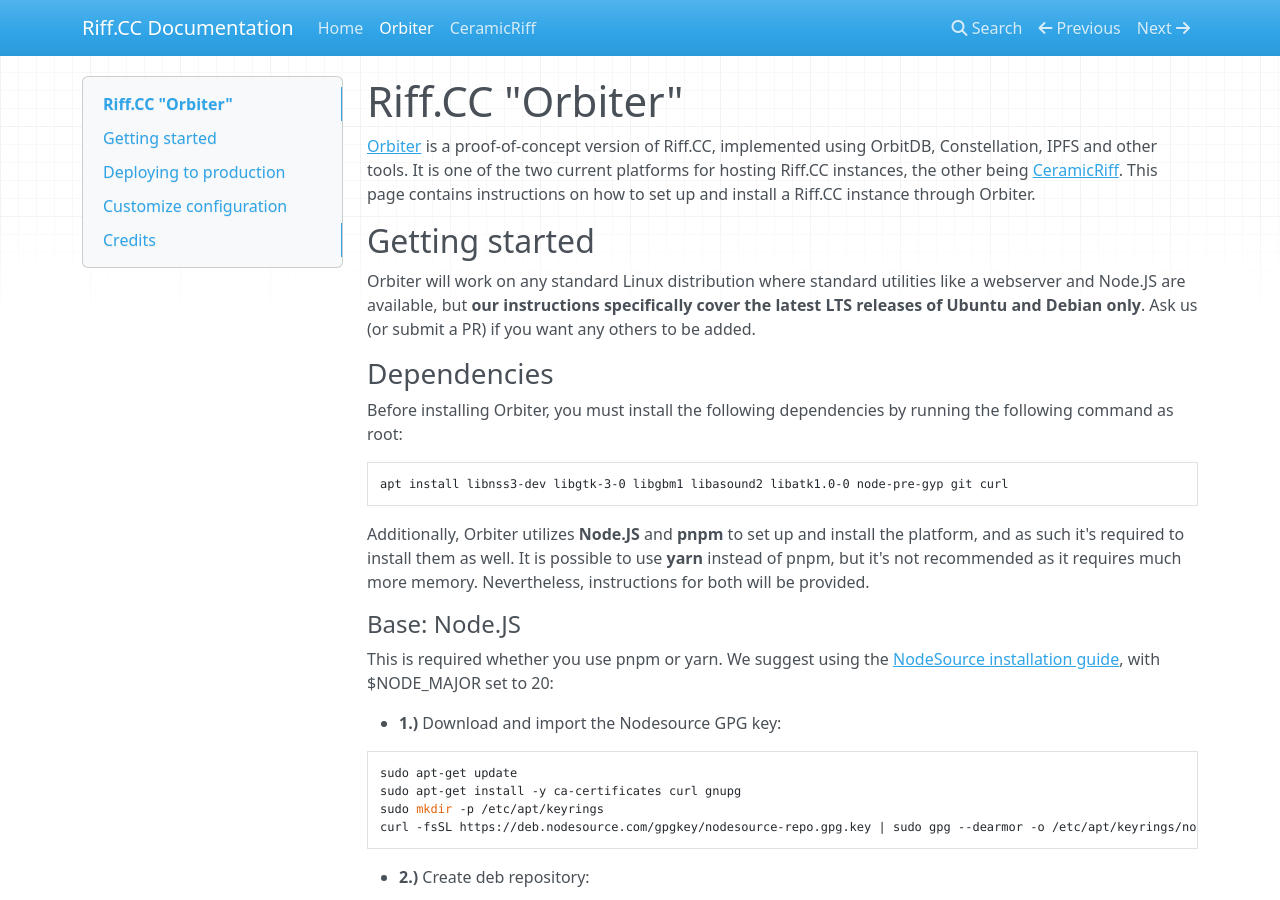
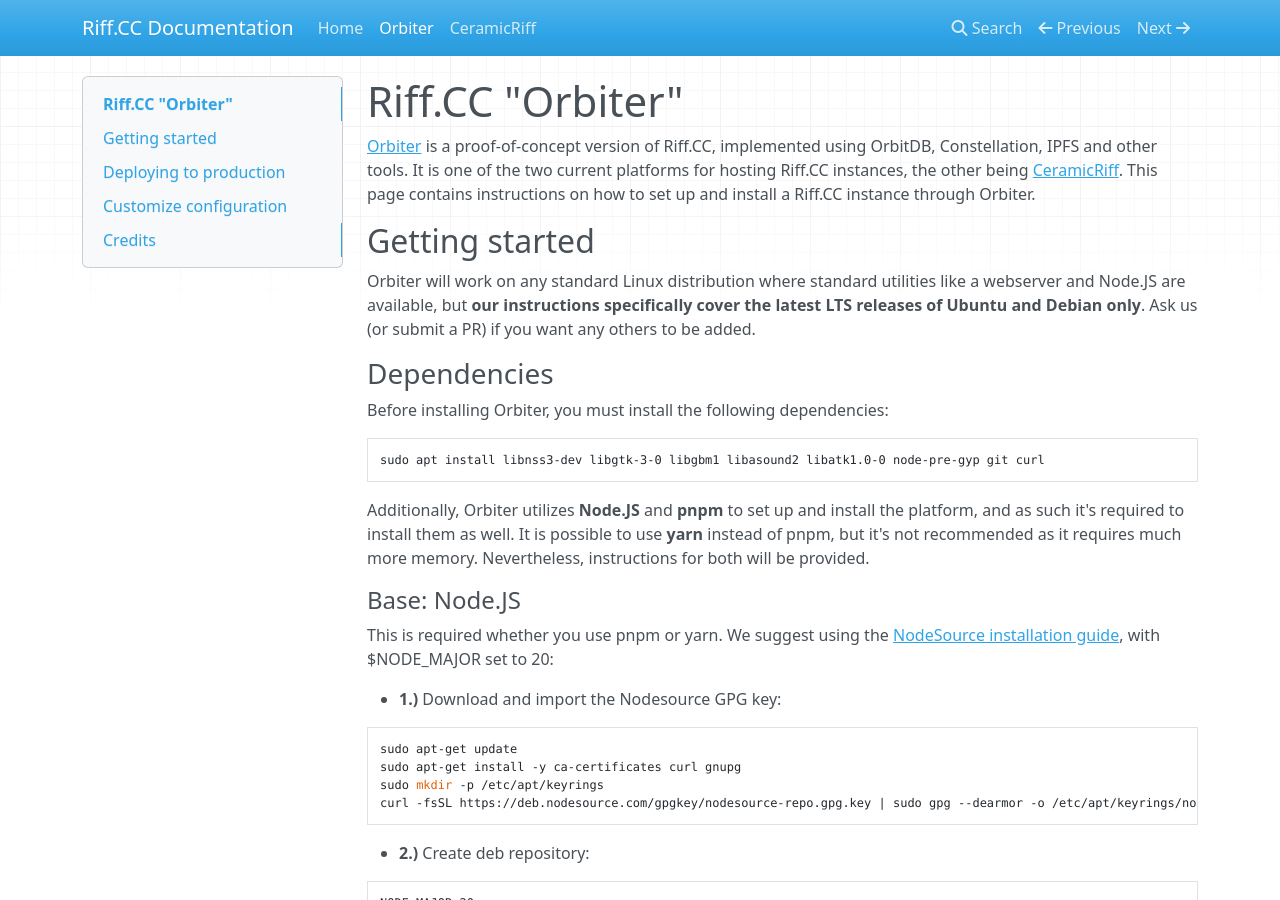
Before and after one commit to SimplyTadpole/riff-docs, an MkDocs documentation site: the page built from docs/orbiter-index.md, in a window 1280 px wide and 900 px high. Built offline with MkDocs 1.6.1, drawn with Linux system fonts in a browser that asks for light colours; nearby versions of some CDN libraries.

````diff
--- a/docs/orbiter-index.md
+++ b/docs/orbiter-index.md
@@ -1,13 +1,13 @@
 # Riff.CC "Orbiter"
-[Orbiter](https://github.com/riffcc/orbiter) is a proof-of-concept version of Riff.CC, implemented using OrbitDB, Constellation, IPFS and other tools. It is one of the two current platforms for hosting Riff.CC instances, the other being [CeramicRiff](https://github.com/riffcc/ceramic-riff-web). This page contains instructions on how to set up and install a Riff.CC instance through Orbiter.
+[Orbiter](https://github.com/riffcc/orbiter) is a proof-of-concept version of Riff.CC, implemented using OrbitDB, Constellation, IPFS and other tools. It is one of the two current platforms for hosting Riff.CC instances, the other being [CeramicRiff](https://github.com/riffcc/riff.cc-vue). This page contains instructions on how to set up and install a Riff.CC instance through Orbiter.
 
 ## Getting started
 Orbiter will work on any standard Linux distribution where standard utilities like a webserver and Node.JS are available, but **our instructions specifically cover the latest LTS releases of Ubuntu and Debian only**. Ask us (or submit a PR) if you want any others to be added.
 
 ### Dependencies
-Before installing Orbiter, you must install the following dependencies by running the following command as root:
+Before installing Orbiter, you must install the following dependencies:
 ```
-apt install libnss3-dev libgtk-3-0 libgbm1 libasound2 libatk1.0-0 node-pre-gyp git curl
+sudo apt install libnss3-dev libgtk-3-0 libgbm1 libasound2 libatk1.0-0 node-pre-gyp git curl
 ```
 
 Additionally, Orbiter utilizes **Node.JS** and **pnpm** to set up and install the platform, and as such it's required to install them as well. It is possible to use **yarn** instead of pnpm, but it's not recommended as it requires much more memory. Nevertheless, instructions for both will be provided.
````
